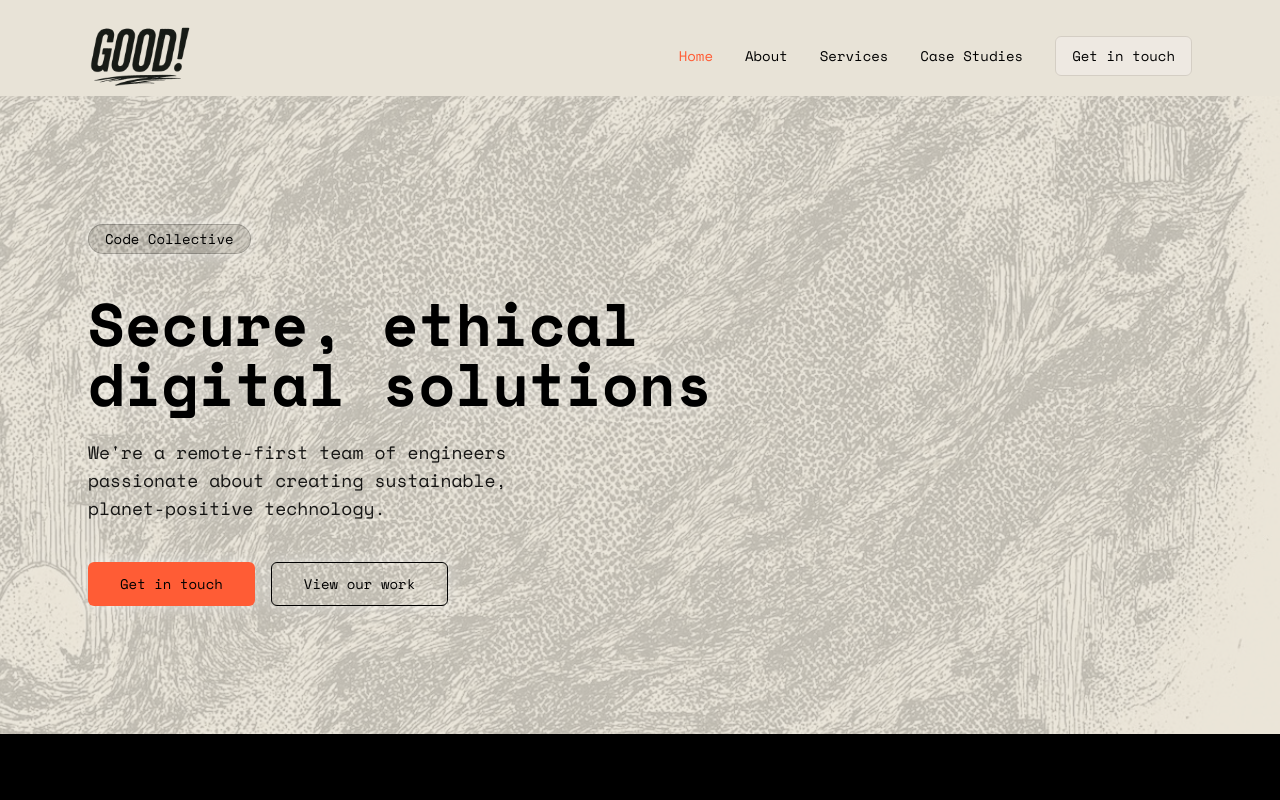
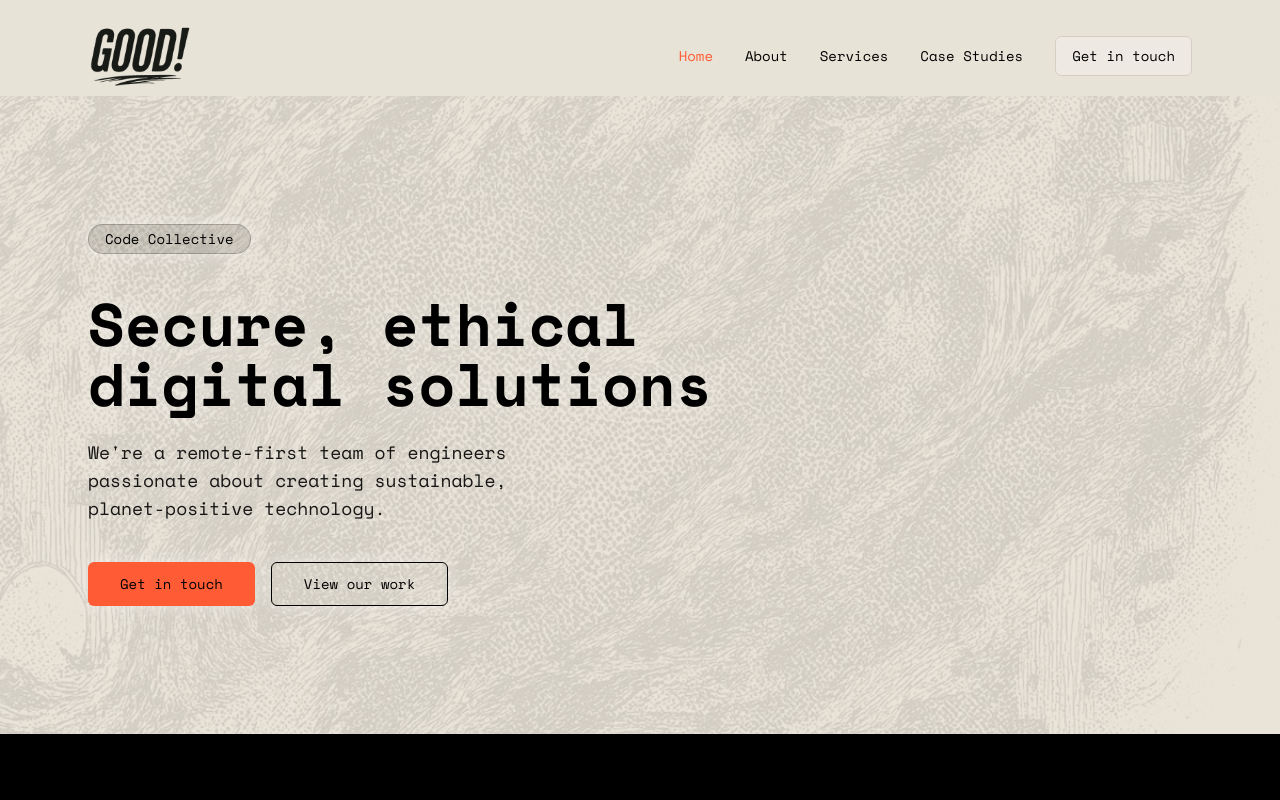
Before and after one commit to goodthingsdev/good-things-collective, a React (Vite) app: page / in a window 1280 px wide. Shown: the top 800 px of the page. Built offline with nearby package versions, Linux system fonts and the light colour scheme.

Commit message:
Bg adjustments, link fix

```diff
--- a/src/components/Footer.tsx
+++ b/src/components/Footer.tsx
@@ -13,7 +13,7 @@ const Footer = () => {
               A remote-first software collective crafting secure, ethical, and privacy-focused digital solutions.
             </p>
             <div className="flex space-x-4 mt-6">
-              <a href="https://github.com/goodthings.dev" target="_blank" rel="noopener noreferrer" className="w-10 h-10 rounded-full flex items-center justify-center bg-collective-beige/10 hover:bg-collective-orange transition-colors">
+              <a href="https://github.com/goodthingsdev" target="_blank" rel="noopener noreferrer" className="w-10 h-10 rounded-full flex items-center justify-center bg-collective-beige/10 hover:bg-collective-orange transition-colors">
                 <Github size={18} className="text-collective-beige" />
               </a>
               <a href="https://discord.gg/goodcollective" target="_blank" rel="noopener noreferrer" className="w-10 h-10 rounded-full flex items-center justify-center bg-collective-beige/10 hover:bg-collective-orange transition-colors">
--- a/src/components/about/HeroSection.tsx
+++ b/src/components/about/HeroSection.tsx
@@ -5,7 +5,7 @@ const HeroSection: React.FC = () => {
   return (
     <section className="py-16 md:py-24 min-h-[50vh] relative overflow-hidden">
       {/* Background Image */}
-      <div className="absolute inset-0 z-0 opacity-20">
+      <div className="absolute inset-0 z-0 opacity-10">
         <img
           src="/lovable-uploads/3f0413f6-31be-4eb3-bf38-e53d02dc0532.jpg"
           alt="Abstract Technological Pattern"
--- a/src/components/home/HeroSection.tsx
+++ b/src/components/home/HeroSection.tsx
@@ -6,7 +6,7 @@ const HeroSection = () => {
   return (
     <section className="relative py-20 md:py-32 bg-collective-beige overflow-hidden">
       {/* Background Image */}
-      <div className="absolute inset-0 z-0 opacity-20">
+      <div className="absolute inset-0 z-0 opacity-10">
         <img
           src="/lovable-uploads/3f0413f6-31be-4eb3-bf38-e53d02dc0532.jpg"
           alt="Abstract Technological Pattern"
--- a/src/pages/Services.tsx
+++ b/src/pages/Services.tsx
@@ -9,7 +9,7 @@ const Services = () => {
       {/* Hero Section */}
       <section className="py-16 md:py-24 relative overflow-hidden">
         {/* Background Image */}
-        <div className="absolute inset-0 z-0 opacity-20">
+        <div className="absolute inset-0 z-0 opacity-10">
           <img
             src="/lovable-uploads/3f0413f6-31be-4eb3-bf38-e53d02dc0532.jpg"
             alt="Abstract Technological Pattern"
```
